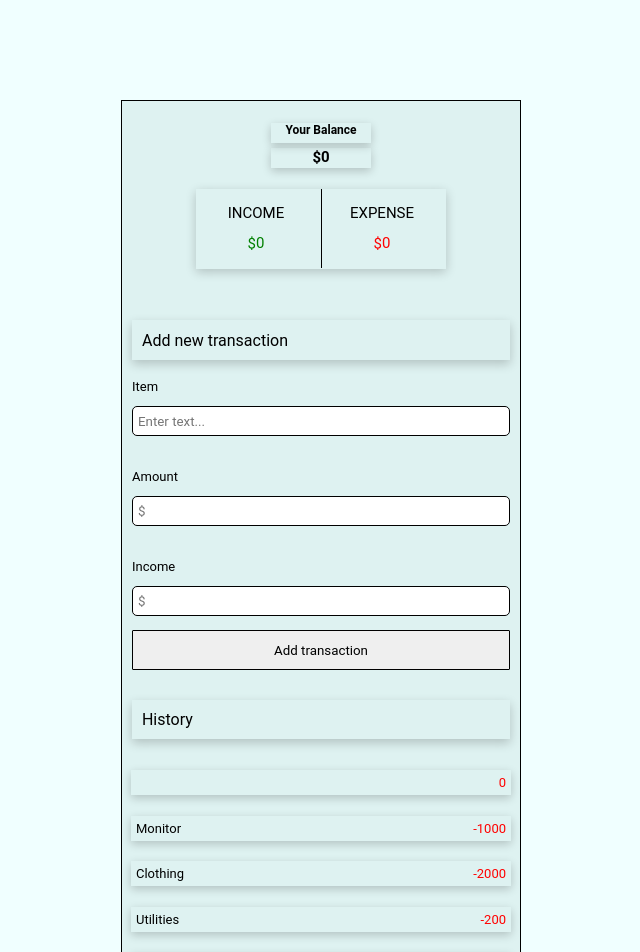
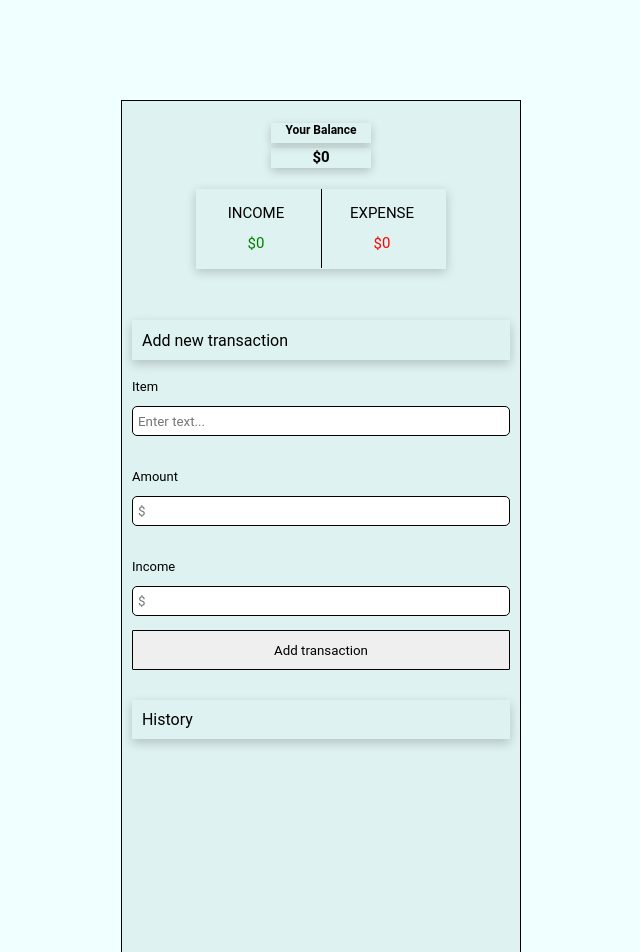
Before and after one commit to chandjamba/Expense_Tracker, a React (Vite) app: page / in a window 1280 px wide. Shown: the top 952 px of the page, without its empty margins (319-959 px from the left). Built offline with nearby package versions, Linux system fonts and the light colour scheme.

Commit message:
Working with list of transactions

```diff
--- a/src/Components/AddNewTransaction.jsx
+++ b/src/Components/AddNewTransaction.jsx
@@ -2,25 +2,31 @@ import "./addNewTransaction.scss";
 import { useFormDataContext } from "../contexts/FormDataContext";
 
 export default function AddNewTransaction() {
+  const {itemsName, setItemsName} = useFormDataContext();
   const {itemName, setItemName} = useFormDataContext();
+  const {itemsAmount, setItemsAmount} = useFormDataContext();
   const {itemAmount, setItemAmount} = useFormDataContext();
   const {income, setIncome} = useFormDataContext();
 
 
-  function submitButtonHandler(e) {
+  function addButtonHandler(e) {
     e.preventDefault();
-    const formData = {
-      item: e.target.nameInput.value,
-      amount: e.target.amountInput.value,
-      income: e.target.incomeInput.value,
-    };
 
-    console.log(formData);
+    if (itemName.trim()  && itemAmount.trim() !== ""){
+
+      setItemsName([...itemsName, itemName]);
+      setItemName("");
+      setItemsAmount([...itemsAmount, itemAmount]);
+      setItemAmount("");
+    }
+
+
   }
+  console.log(itemsName);
 
   return (
     <div className="addNewTransaction">
-        <form className="addNewTransaction__form"   onSubmit={submitButtonHandler}>
+        <form className="addNewTransaction__form"   onSubmit={addButtonHandler}>
         <div className="addNewTransaction__inner-container">
           <div className="addNewTransaction__heading-box">
             Add new transaction
@@ -70,7 +76,6 @@ export default function AddNewTransaction() {
                 name="incomeInput"
                 value={income || ""}
                 onChange={(event) => setIncome(event.target.value)}
-                required
                 maxLength="10"
               />
               {console.log(income)}
--- a/src/Components/History.jsx
+++ b/src/Components/History.jsx
@@ -2,8 +2,8 @@ import "./history.scss";
 import { useFormDataContext } from "../contexts/FormDataContext";
 
 export default function History() {
-  const {itemName, setItemName} = useFormDataContext();
-  const {itemAmount, setItemAmount} = useFormDataContext();
+  const {itemsName, itemsAmount} = useFormDataContext();
+
 
 
   return (
@@ -11,26 +11,16 @@ export default function History() {
       <div className="history__inner-container">
         <div className="history__heading-box">History</div>
         <div className="history__slots-wrapper">
-          <div className="history__slot-1">
+          {itemsName.map((itemName, index) => {
+            return(
+          <div key={index} className="history__slot-1">
             <div className="history__slot-item-box">{itemName}</div>
-            <div className="history__slot-item-price-box">{itemAmount}</div>
+            <div className="history__slot-item-price-box">{itemName}</div>
           </div>
-          <div className="history__slot-1">
-            <div className="history__slot-item-box">Monitor</div>
-            <div className="history__slot-item-price-box">-1000</div>
-          </div>
-          <div className="history__slot-1">
-            <div className="history__slot-item-box">Clothing</div>
-            <div className="history__slot-item-price-box">-2000</div>
-          </div>
-          <div className="history__slot-1">
-            <div className="history__slot-item-box">Utilities</div>
-            <div className="history__slot-item-price-box">-200</div>
-          </div>
-          <div className="history__slot-1">
-            <div className="history__slot-item-box">Rent</div>
-            <div className="history__slot-item-price-box">-600</div>
-          </div>
+            )
+          })}
+
+
         </div>
       </div>
     </div>
--- a/src/contexts/FormDataContext.jsx
+++ b/src/contexts/FormDataContext.jsx
@@ -6,8 +6,11 @@ export const FormDataContext = createContext();
 // <Context.Provider
 // value={{}} > { children }</Context.Provider >
 export function FormDataContextProvider({ children }) {
-      const [itemName, setItemName] = useState("");
-      const [itemAmount, setItemAmount] = useState(0);
+      const [formData, setFormData] = useState("");
+      const [itemsName, setItemsName] = useState([]);
+      const [itemName, setItemName] = useState([]);
+      const [itemsAmount, setItemsAmount] = useState([]);
+      const [itemAmount, setItemAmount] = useState([]);
       const [income, setIncome] = useState(0);
       const [balance, setBalance] = useState(0);
       const [expense, setExpense] = useState(0);
@@ -17,7 +20,7 @@ export function FormDataContextProvider({ children }) {
       console.log(itemAmount);
 
   return (
-    <FormDataContext.Provider value={{ itemName, setItemName, itemAmount, setItemAmount, income, setIncome, balance, setBalance, expense, setExpense }}>
+    <FormDataContext.Provider value={{ itemsName, setItemsName, itemAmount, setItemAmount, income, setIncome, balance, setBalance, expense, setExpense, formData, setFormData, itemName, setItemName, itemsAmount, setItemsAmount }}>
       {children}
     </FormDataContext.Provider>
   );
```
